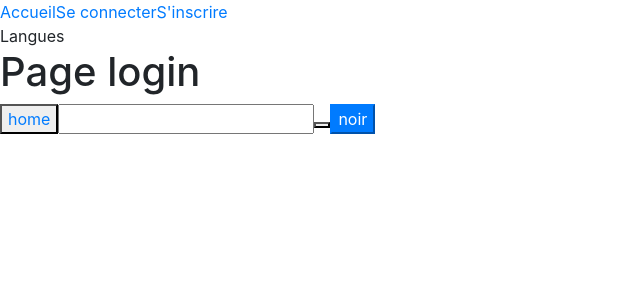
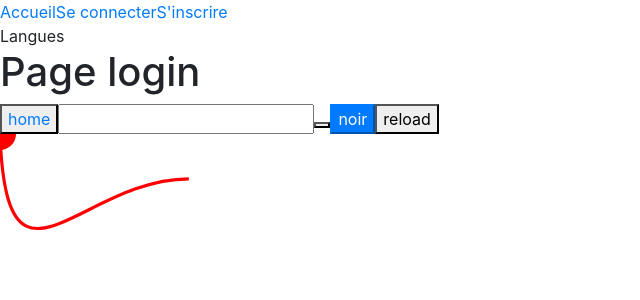
Before and after one commit to ghislaingirardeau/Planet_music, a Nuxt app: page /login in a window 1280 px wide. Shown: the top 300 px of the page, without its empty margins (0-640 px from the left). Built offline with nearby package versions, Linux system fonts and the light colour scheme.

Commit message:
test features

```diff
--- a/pages/login.vue
+++ b/pages/login.vue
@@ -13,6 +13,27 @@
           <slot></slot>
         </todoButton>
 
+        <!-- <svg viewBox="0 0 350 250">
+  <path fill="none" stroke="red"
+    d="M20,50 C20,-50 180,150 180,50 C180-50 20,150 20,50 z" />
+
+  <circle r="5" fill="red">
+    <animateMotion dur="10s" repeatCount="indefinite"
+      path="M20,50 C20,-50 180,150 180,50 C180-50 20,150 20,50 z" />
+  </circle>
+</svg> -->
+
+<button @click="reloaded">reload</button>
+<svg viewBox="0 0 400 400" :key="reload">
+  <path fill="none" stroke="red"
+  d="m 0 0 c 2 57 25 14 59 14
+  "> </path>
+  <circle r="5" fill="red" id='circle_animation'>
+    <animateMotion dur="2s" repeatCount="2"
+      path="m 0 0 c 2 57 25 14 59 14"/>
+  </circle>
+</svg>
+
     </main>
 </template>
 
@@ -24,6 +45,8 @@ export default {
     return {
       docState: "",
       test: "noir",
+      reload: false,
+      anim: `dur="2s" repeatCount="2" path="m 0 0 c 2 57 25 14 59 14"`
     }
   },
   computed: {
@@ -34,6 +57,12 @@ export default {
         case 'editing': return 'Annuler'
       }
     },
+  },
+  methods: {
+
+    reloaded() {
+      this.reload = !this.reload
+    }
   }
 }
 </script>
```
